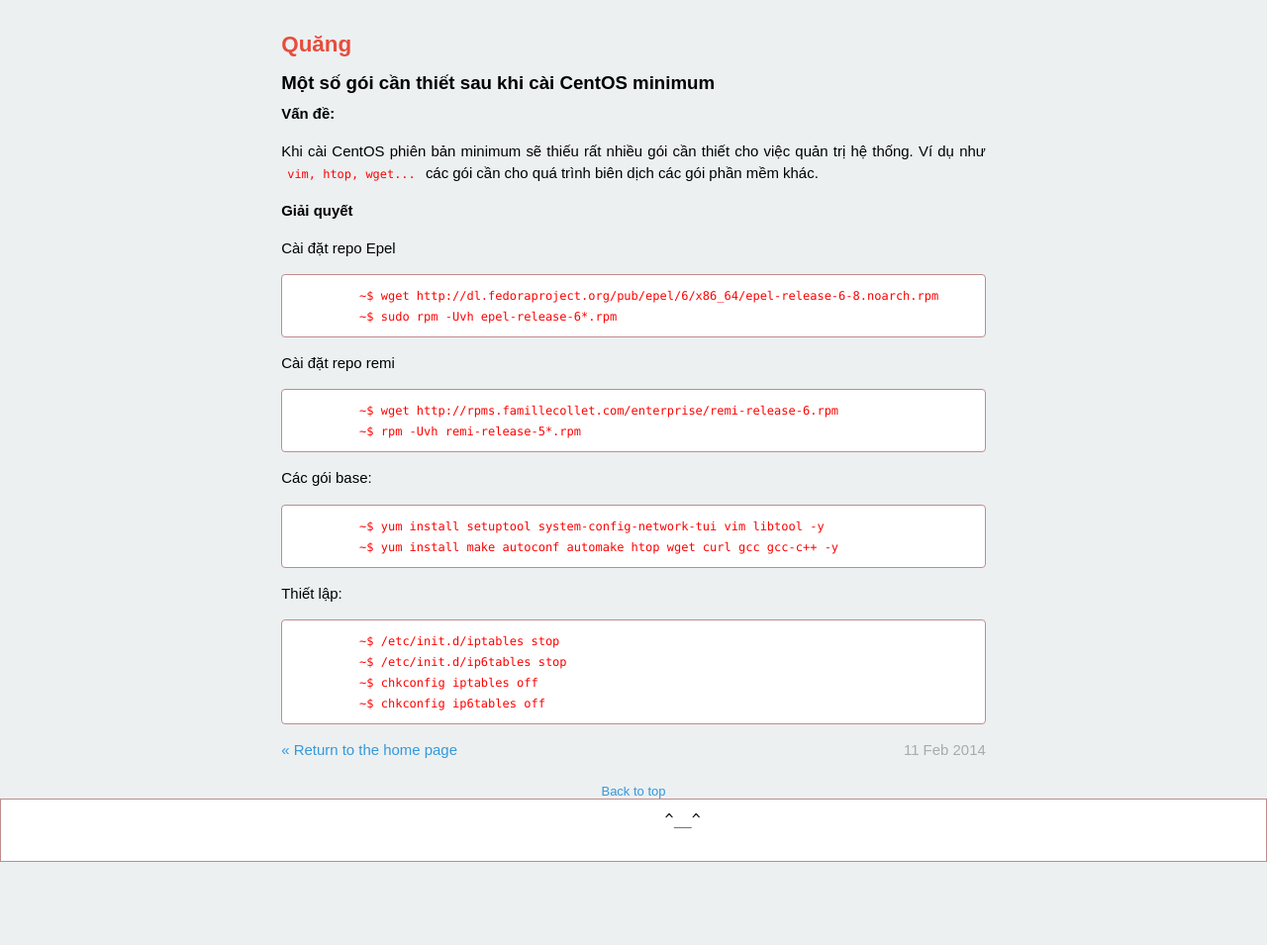
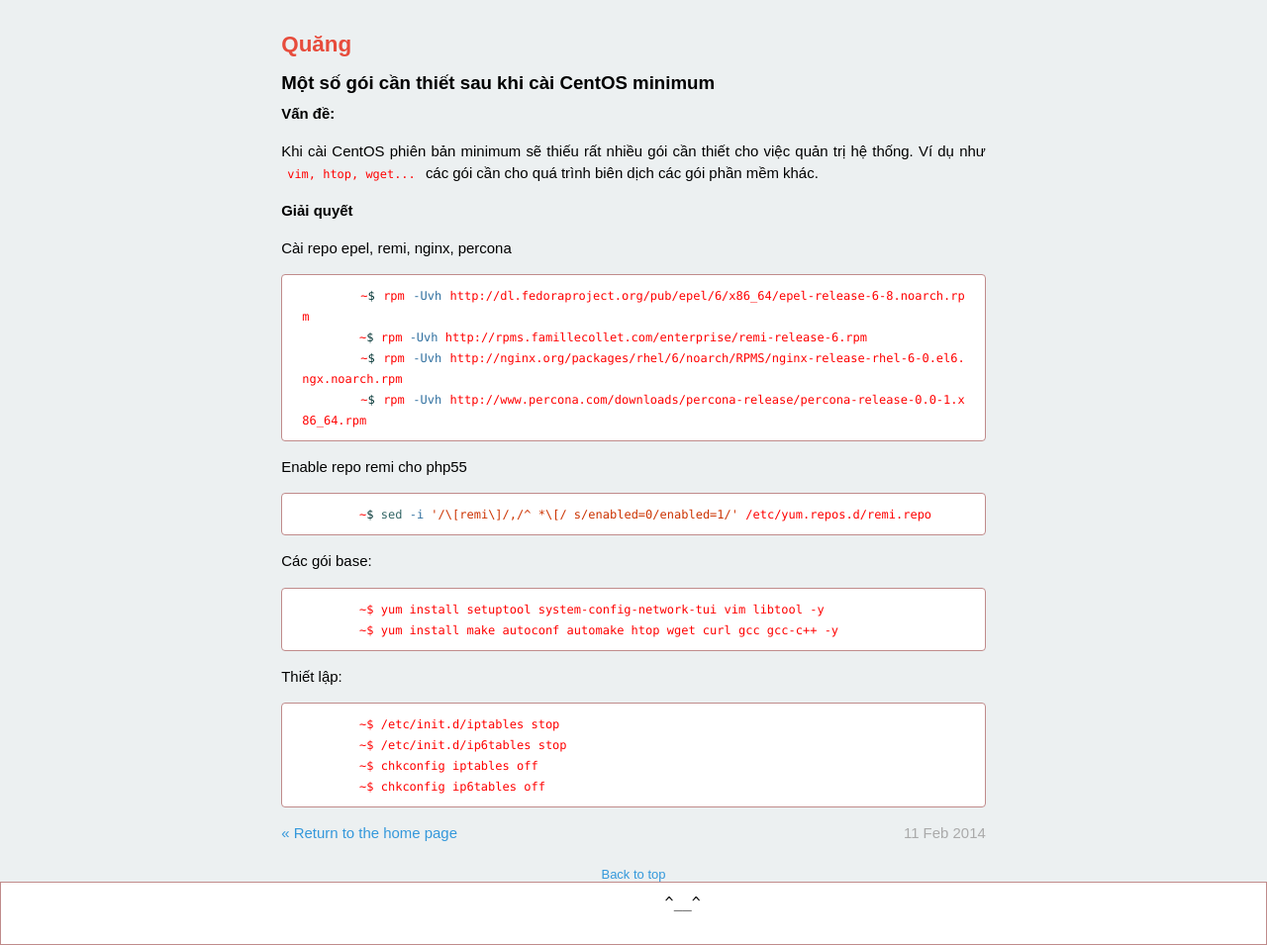
Before and after one commit to gitter-badger/xluffy.github.io, a Jekyll site: the page built from _posts/2014-02-11-package-base-post-install.md, in a window 1280 px wide. Shown: the whole page at 99% size. Built offline with Jekyll 4.4.1, drawn with Linux system fonts in a browser that asks for light colours; Markdown is read by kramdown in place of the engine named in the settings; before the commit the page ends 900 px from its top, so only the background shows below that.

Commit message:
Sửa phần install repo
- Xóa phần tải về, mà install trực tiếp
- Thêm phần enable remi bằng `sed`

````diff
--- a/_posts/2014-02-11-package-base-post-install.md
+++ b/_posts/2014-02-11-package-base-post-install.md
@@ -15,18 +15,19 @@ các gói phần mềm khác.
 
 ### Giải quyết
 
-Cài đặt repo Epel
+Cài repo epel, remi, nginx, percona
 
-```
-	~$ wget http://dl.fedoraproject.org/pub/epel/6/x86_64/epel-release-6-8.noarch.rpm
-	~$ sudo rpm -Uvh epel-release-6*.rpm
+```bash
+	~$ rpm -Uvh http://dl.fedoraproject.org/pub/epel/6/x86_64/epel-release-6-8.noarch.rpm
+	~$ rpm -Uvh http://rpms.famillecollet.com/enterprise/remi-release-6.rpm
+	~$ rpm -Uvh http://nginx.org/packages/rhel/6/noarch/RPMS/nginx-release-rhel-6-0.el6.ngx.noarch.rpm
+	~$ rpm -Uvh http://www.percona.com/downloads/percona-release/percona-release-0.0-1.x86_64.rpm
 ```
 
-Cài đặt repo remi
+Enable repo remi cho php55
 
-```
-	~$ wget http://rpms.famillecollet.com/enterprise/remi-release-6.rpm
-	~$ rpm -Uvh remi-release-5*.rpm
+```bash
+	~$ sed -i '/\[remi\]/,/^ *\[/ s/enabled=0/enabled=1/' /etc/yum.repos.d/remi.repo
 ```
 
 Các gói base:
````
